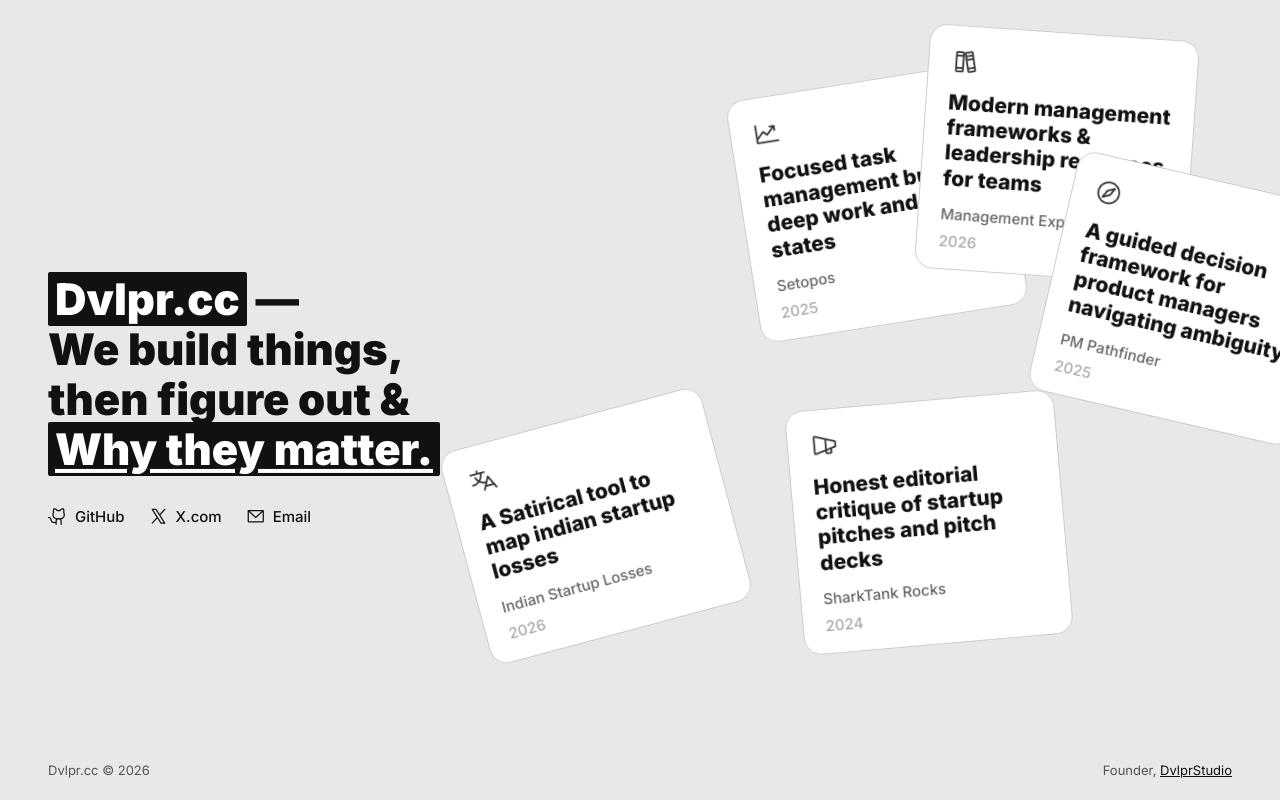
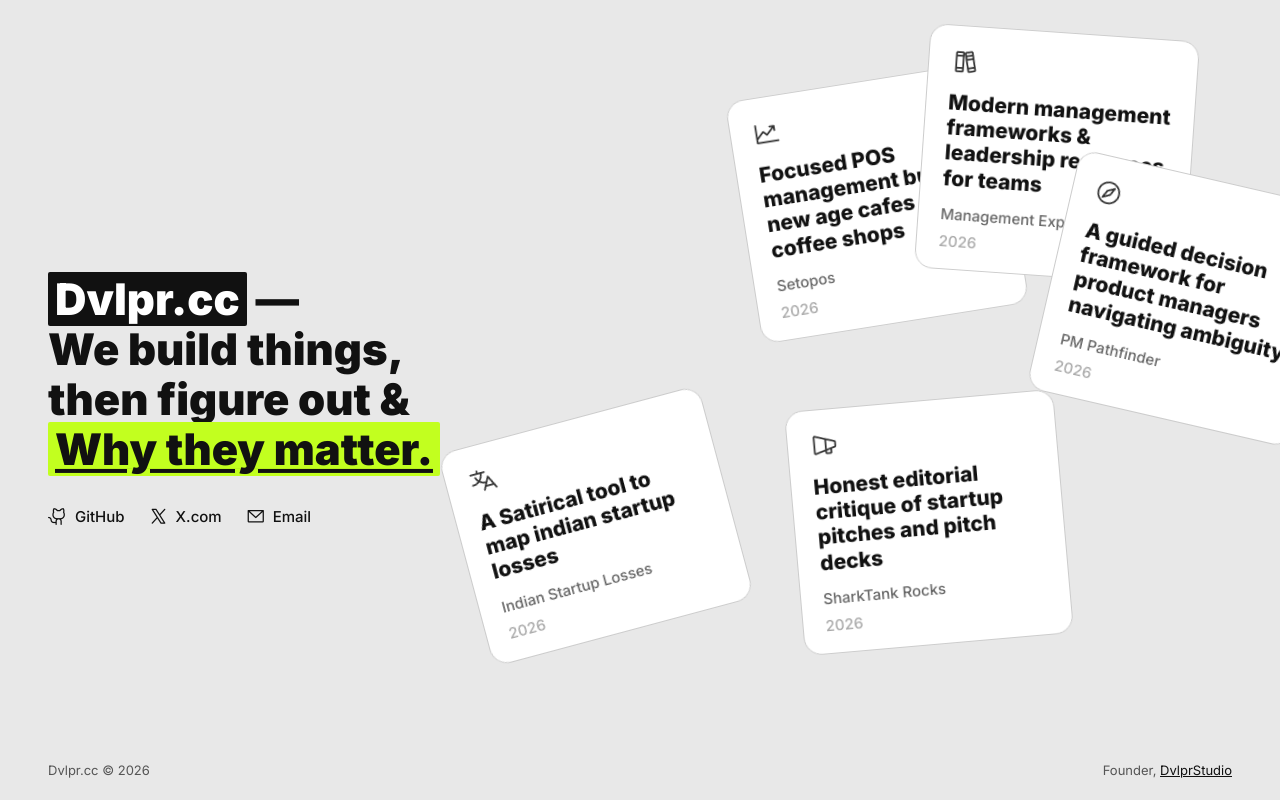
Before and after one commit to DvlprHQ/dvlpr.cc, a plain HTML site: page index.html in a window 1280 px wide. Drawn offline with nearby package versions, Linux system fonts and the light colour scheme.

Commit message:
Add files via upload

```diff
--- a/index.html
+++ b/index.html
@@ -54,8 +54,9 @@
     }
 
     .info h1 .link-tag {
-      background: #111;
-      color: #fff;
+      background: #c2ff1f;
+      color: #111;
+
       padding: 1px 7px;
       text-decoration: underline;
       text-underline-offset: 4px;
@@ -66,8 +67,8 @@
     }
 
     .info h1 .link-tag:hover {
-      background: #c2ff1f;
-      color: #111;
+      background: #111;
+      color: #fff;
     }
 
     .socials {
@@ -324,10 +325,9 @@
       <span class="name-tag">Dvlpr.cc</span> —<br>
       We build things,<br>
       then figure out &amp;<br>
-      <a class="link-tag" href="/">Why&nbsp;they&nbsp;matter.</a>
+      <span class="link-tag">Why&nbsp;they&nbsp;matter.</span>
     </h1>
     <div class="socials">
-      <!-- <a href="https://linkedin.com/in/krishna-tpm" target="_blank"><i class="ph ph-linkedin-logo"></i> LinkedIn</a> -->
       <a href="https://github.com/DvlprHQ" target="_blank"><i class="ph ph-github-logo"></i> GitHub</a>
       <a href="https://twitter.com/DvlprHQ" target="_blank"><i class="ph ph-x-logo"></i> X.com</a>
       <a href="mailto:hello@Dvlprstudio.com"><i class="ph ph-envelope-simple"></i> Email</a>
@@ -347,11 +347,11 @@
 
   <script>
     const projects = [
-      { icon: 'chart-line-up', desc: 'Focused task management built for deep work and flow states', name: 'Setopos', year: '2025', href: 'work/setopos/', color: '#c2ff1f', rot: -9, x: .58, y: .10 },
-      { icon: 'books', desc: 'Modern management frameworks & leadership resources for teams', name: 'Management Explained', year: '2026', href: 'work/management-explained/', color: '#c2ff1f', rot: 4, x: .72, y: .04 },
-      { icon: 'compass', desc: 'A guided decision framework for product managers navigating ambiguity', name: 'PM Pathfinder', year: '2025', href: 'work/pm-pathfinder/', color: '#ffd166', rot: 13, x: .82, y: .22 },
-      { icon: 'megaphone-simple', desc: 'Honest editorial critique of startup pitches and pitch decks', name: 'SharkTank Rocks', year: '2024', href: 'work/sharktank-rocks/', color: '#ff8fab', rot: -5, x: .62, y: .50 },
-      { icon: 'translate', desc: 'A Satirical tool to map indian startup losses', name: 'Indian Startup Losses', year: '2026', href: 'Dvlpr.cc/isl', color: '#c2ff1f', rot: -15, x: .36, y: .52 },
+      { icon: 'chart-line-up', desc: 'Focused POS management built for new age cafes and coffee shops', name: 'Setopos', year: '2026', href: 'https://www.setopos.com/', color: '#c2ff1f', rot: -9, x: .58, y: .10 },
+      { icon: 'books', desc: 'Modern management frameworks & leadership resources for teams', name: 'Management Explained', year: '2026', href: 'https://management-explained.vercel.app/', color: '#c2ff1f', rot: 4, x: .72, y: .04 },
+      { icon: 'compass', desc: 'A guided decision framework for product managers navigating ambiguity', name: 'PM Pathfinder', year: '2026', href: 'https://pmpathfinder.com/', color: '#ffd166', rot: 13, x: .82, y: .22 },
+      { icon: 'megaphone-simple', desc: 'Honest editorial critique of startup pitches and pitch decks', name: 'SharkTank Rocks', year: '2026', href: 'https://sharktank.rocks/', color: '#ff8fab', rot: -5, x: .62, y: .50 },
+      { icon: 'translate', desc: 'A Satirical tool to map indian startup losses', name: 'Indian Startup Losses', year: '2026', href: 'https://dvlprcc-isl.vercel.app/', color: '#c2ff1f', rot: -15, x: .36, y: .52 },
     ];
 
     const isMobile = () => window.innerWidth <= 768;
@@ -368,6 +368,8 @@
         const card = document.createElement('a');
         card.className = 'card';
         card.href = p.href;
+        card.target = '_blank';
+        card.rel = 'noopener noreferrer';
 
         const iw = window.innerWidth, ih = window.innerHeight;
         card.style.left = (iw * p.x) + 'px';
@@ -402,14 +404,10 @@
         // ── DRAG with rubber-band resistance ──
         let dragging = false, ox = 0, oy = 0, startX = 0, startY = 0;
 
-        // Rubber-band: compress movement beyond edge, spring back on release
-        // maxOvershoot = how many px the card can be dragged past the boundary
         const maxOvershoot = 80;
 
         function rubber(raw, min, max) {
-          // Inside bounds — no resistance
           if (raw >= min && raw <= max) return raw;
-          // Outside — apply sqrt damping
           if (raw < min) {
             const over = min - raw;
             return min - maxOvershoot * (1 - Math.exp(-over / maxOvershoot));
@@ -432,7 +430,6 @@
         window.addEventListener('mousemove', e => {
           if (!dragging) return;
           const cardW = card.offsetWidth, cardH = card.offsetHeight;
-          // Tighter boundary — card must stay mostly on screen (only 30px can hide)
           const minL = -(cardW - 30), maxL = window.innerWidth - 30;
           const minT = -(cardH - 30), maxT = window.innerHeight - 30;
 
@@ -448,7 +445,6 @@
           if (!dragging) return;
           dragging = false; card._drag = false;
 
-          // Clamp back fully into bounds with a spring transition
           const cardW = card.offsetWidth, cardH = card.offsetHeight;
           const curL = parseFloat(card.style.left);
           const curT = parseFloat(card.style.top);
@@ -457,7 +453,6 @@
           const snapL = Math.min(Math.max(curL, minL), maxL);
           const snapT = Math.min(Math.max(curT, minT), maxT);
 
-          // Apply spring-back only if we overshot
           if (snapL !== curL || snapT !== curT) {
             card.style.transition = 'left 0.45s cubic-bezier(0.34, 1.56, 0.64, 1), top 0.45s cubic-bezier(0.34, 1.56, 0.64, 1), transform 0.18s';
             card.style.left = snapL + 'px';
@@ -494,13 +489,14 @@
       const dotsEl = document.getElementById('mobileDots');
       track.innerHTML = ''; dotsEl.innerHTML = '';
 
-      // Small rotations for character — alternating
       const rots = [-3, 2, -4, 3, -2, 4, -3];
 
       projects.forEach((p, idx) => {
         const card = document.createElement('a');
         card.className = 'mobile-card';
         card.href = p.href;
+        card.target = '_blank';
+        card.rel = 'noopener noreferrer';
         card.style.transform = `rotate(${rots[idx % rots.length]}deg)`;
         card.innerHTML = `
       <div class="card-icon"><i class="ph ph-${p.icon}"></i></div>
@@ -509,7 +505,6 @@
       <div class="card-year">${p.year}</div>
     `;
 
-        // Tap colour flash
         card.addEventListener('touchstart', () => {
           card.style.background = p.color;
           card.style.borderColor = p.color;
@@ -523,18 +518,15 @@
 
         track.appendChild(card);
 
-        // Dot
         const dot = document.createElement('div');
         dot.className = 'mobile-dot' + (idx === 0 ? ' active' : '');
         dotsEl.appendChild(dot);
       });
 
-      // Update active dot on scroll
       const dots = dotsEl.querySelectorAll('.mobile-dot');
       const cards = track.querySelectorAll('.mobile-card');
 
       track.addEventListener('scroll', () => {
-        // Find which card is most centred
         const trackMid = track.scrollLeft + track.clientWidth / 2;
         let closest = 0, minDist = Infinity;
         cards.forEach((c, i) => {
@@ -546,7 +538,6 @@
       }, { passive: true });
     }
 
-    // ── Init correct mode, re-init on resize crossing breakpoint ──
     let wasDesktop = !isMobile();
     isMobile() ? initMobile() : initDesktop();
 
```
